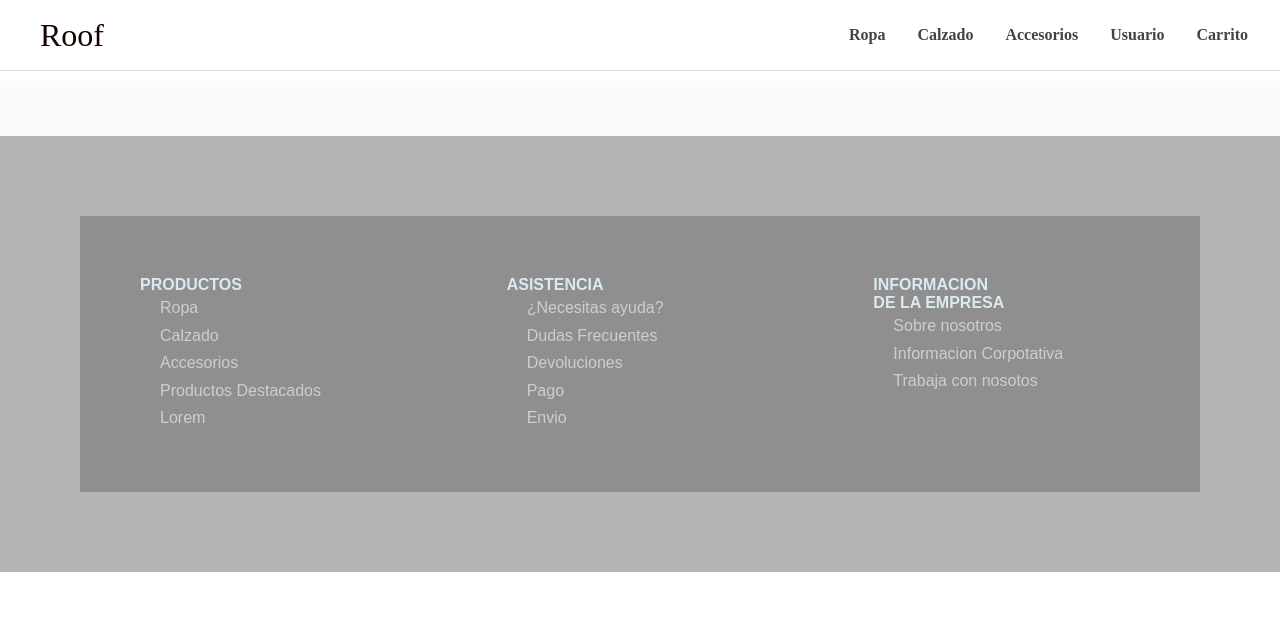
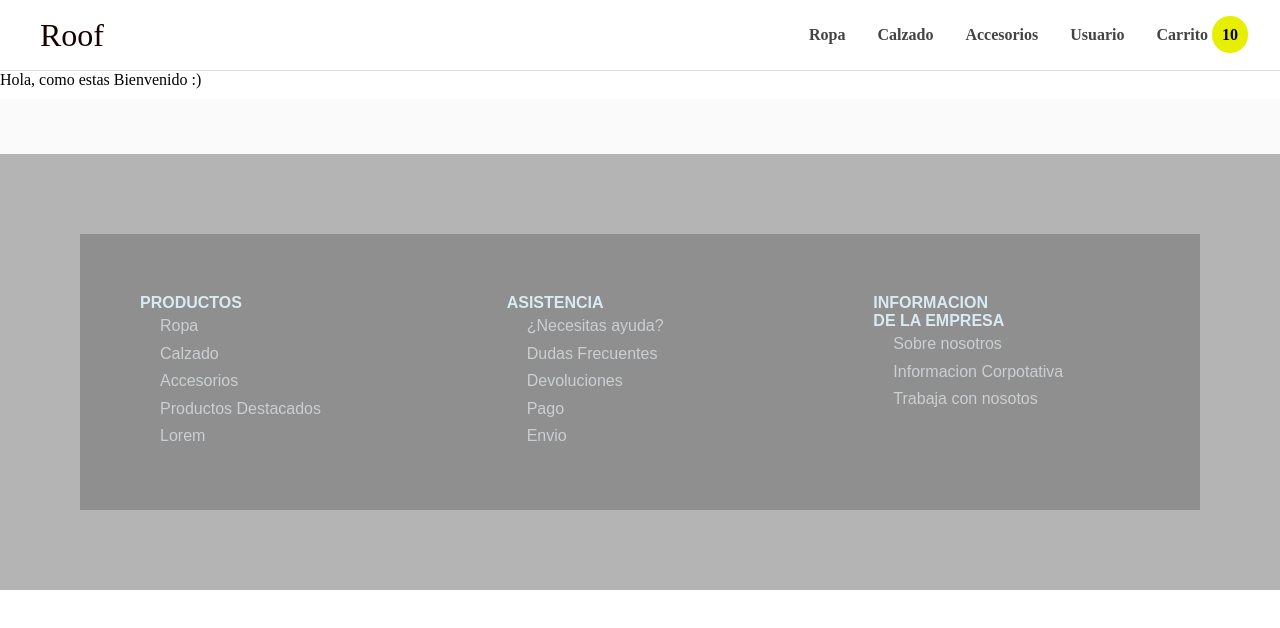
Before and after one commit to MaxiCc21/ProyectoReact-Coder-, a React (Create React App) app: page / in a window 1280 px wide. Shown: the top 628 px of the page. Built offline with nearby package versions, Linux system fonts and the light colour scheme; a web font is replaced by a local one.

Commit message:
Entrega tp

```diff
--- a/src/App.js
+++ b/src/App.js
@@ -1,15 +1,8 @@
 import React from "react";
 import "./App.css";
-import Footer from "./components/footer/Footer";
-import NavBar from "./components/navbar/NavBar.jsx";
 
-function App() {
-  return (
-    <div className="main">
-      <NavBar />
-      <Footer />
-    </div>
-  );
+function App(props) {
+  return;
 }
 
 export default App;
--- /dev/null
+++ b/src/components/itemListContainer/ItemListContainer.jsx
@@ -0,0 +1,6 @@
+import React from "react";
+
+function ItemListContainer({ msj }) {
+  return <h1>{msj}</h1>;
+}
+export default ItemListContainer;
--- /dev/null
+++ b/src/components/navbar/CardWidget.jsx
@@ -0,0 +1,11 @@
+import React from "react";
+
+const CardWidget = ({ totalItems }) => {
+  return (
+    <a className="link-item shop-Widget" href="#nav">
+      Carrito <span>{totalItems}</span>
+    </a>
+  );
+};
+
+export default CardWidget;
--- a/src/components/navbar/NavBar.jsx
+++ b/src/components/navbar/NavBar.jsx
@@ -1,4 +1,5 @@
 import React, { useEffect } from "react";
+import CardWidget from "./CardWidget";
 import "./navbar.css";
 function NavBar(props) {
   useEffect(() => {
@@ -33,9 +34,7 @@ function NavBar(props) {
           <a className="link-item" href="#nav">
             Usuario
           </a>
-          <a className="link-item" href="#nav">
-            Carrito
-          </a>
+          <CardWidget totalItems={10} />
         </div>
       </nav>
       <button id="button-menu" className="button-menu">
--- a/src/components/navbar/navbar.css
+++ b/src/components/navbar/navbar.css
@@ -151,3 +151,10 @@
     margin-right: 2rem;
   }
 }
+
+.shop-Widget span {
+  background-color: rgb(231, 239, 0);
+  position: relative;
+  border-radius: 50px;
+  padding: 10px;
+}
--- a/src/index.js
+++ b/src/index.js
@@ -1,13 +1,18 @@
-import React from 'react';
-import ReactDOM from 'react-dom/client';
-import './index.css';
-import App from './App';
-import reportWebVitals from './reportWebVitals';
+import React from "react";
+import ReactDOM from "react-dom/client";
+import "./index.css";
+import App from "./App";
+import reportWebVitals from "./reportWebVitals";
+import Footer from "./components/footer/Footer";
+import NavBar from "./components/navbar/NavBar.jsx";
+import ItemListContainer from "./components/itemListContainer/ItemListContainer.jsx";
 
-const root = ReactDOM.createRoot(document.getElementById('root'));
+const root = ReactDOM.createRoot(document.getElementById("root"));
 root.render(
   <React.StrictMode>
-    <App />
+    <NavBar />
+    <ItemListContainer msj={"Hola, como estas Bienvenido :)"} />
+    <Footer />
   </React.StrictMode>
 );
 
```
Also changed, not shown: src/components/itemListContainer/itemListContainer.css (added).
